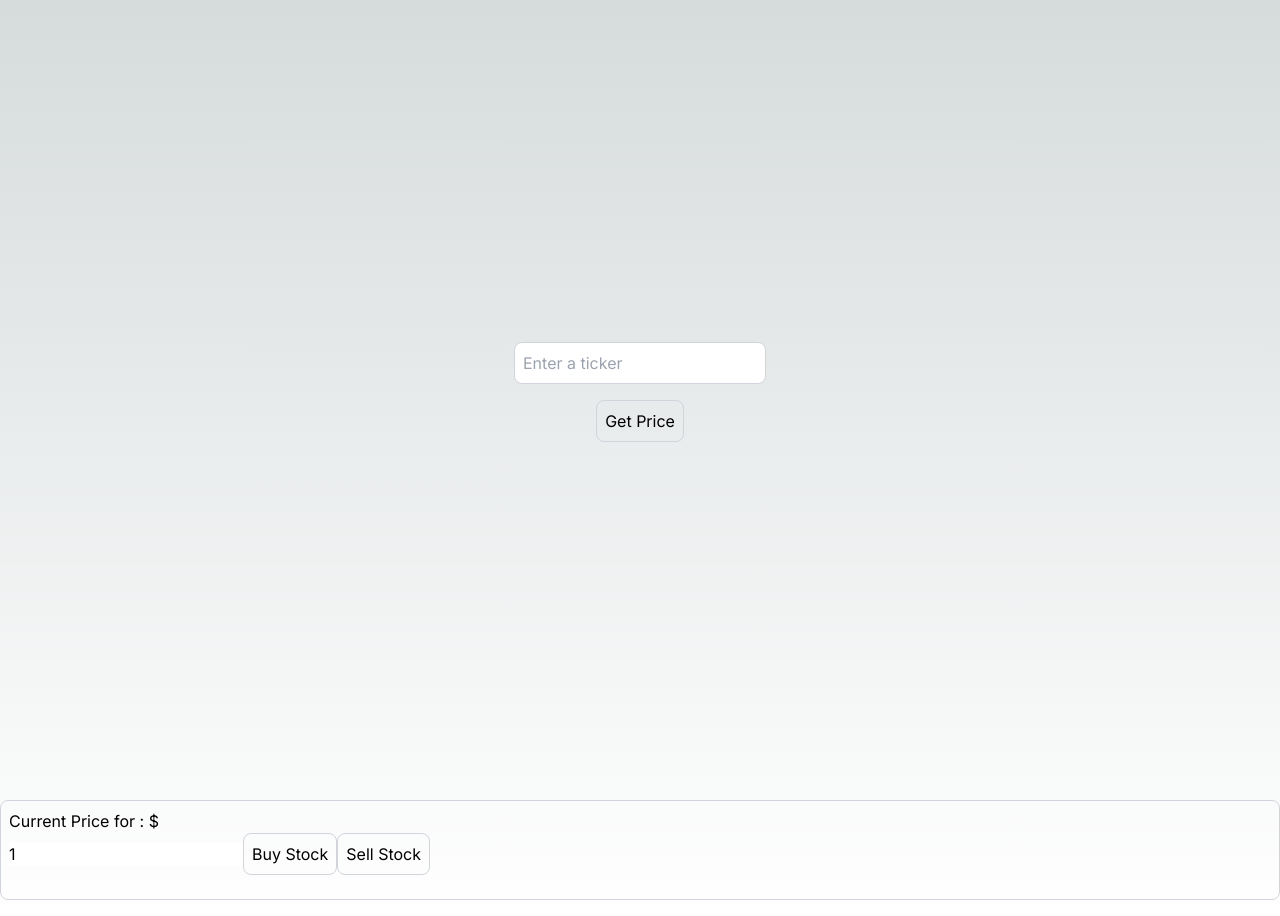
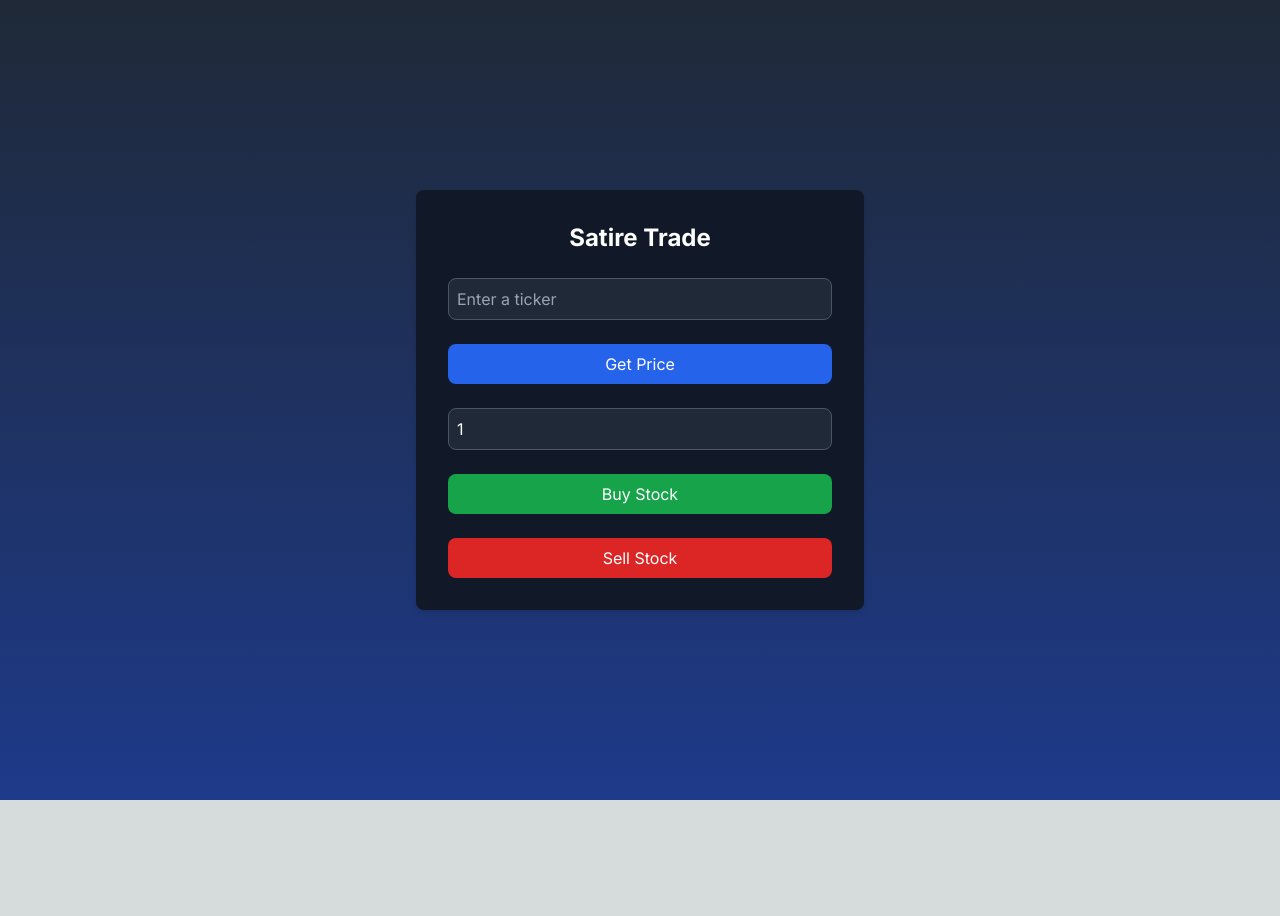
Before and after one commit to EMAlbright/tradingapp, a Next.js app: page /buyStock in a window 1280 px wide. After the commit the page ends 800 px from the top, so only its background shows below. Built offline with nearby package versions, Linux system fonts and the light colour scheme.

Commit message:
UI adjust to /trade, remove duplicate bug

```diff
--- a/src/app/api/users/sellStock/route.ts
+++ b/src/app/api/users/sellStock/route.ts
@@ -34,7 +34,7 @@ export async function POST(request: NextRequest){
     }
 
     await user.save();
-    console.log(user.balance);
+
     return NextResponse.json({
         balance: user.balance,
         tradePosition: {
--- a/src/app/buyStock/page.tsx
+++ b/src/app/buyStock/page.tsx
@@ -1,15 +1,14 @@
-"use client";
+'use client';
+
 import React, { useState } from "react";
 import axios from "axios";
 import { useRouter } from "next/navigation";
 import toast from "react-hot-toast";
-import { NextResponse } from "next/server";
 
 export default function BuyStockPage() {
     const [symbol, setSymbol] = useState("");
-    const [position, setPosition] = useState("");
     const [quantity, setQuantity] = useState(1);
-    const [price, setPrice] = useState(null);
+    const [price, setPrice] = useState<number | null>(null);
     const [loading, setLoading] = useState(false);
     const router = useRouter();
 
@@ -20,7 +19,6 @@ export default function BuyStockPage() {
             //fix key later
             const response = await fetch(`https://finnhub.io/api/v1/quote?symbol=${symbol}&token=${key}`);
             const data = await response.json();
-            console.log(data.c);
             setPrice(data.c);
         } catch (error) {
             console.error("Failed to fetch stock price", error);
@@ -30,25 +28,23 @@ export default function BuyStockPage() {
         }
     };
 
-    const onBuyStock = async() => {
-        try{
+    const onBuyStock = async () => {
+        try {
             setLoading(true);
-            const response = await axios.post("/api/users/buyStock", {symbol, quantity, price})
-            setPosition("Buy");
-            toast.success("Stock purchased!")
-            router.push("/home")
-        }
-        catch(error: any){
+            await axios.post("/api/users/buyStock", { symbol, quantity, price });
+            toast.success("Stock purchased!");
+            router.push("/home");
+        } catch (error: any) {
             toast.error(error.response?.data?.error || "Stock purchase failed");
-        } finally{
+        } finally {
             setLoading(false);
         }
-    }
+    };
 
     const onSellStock = async () => {
         try {
             setLoading(true);
-            const response = await axios.post("/api/users/sellStock", { symbol, quantity });
+            await axios.post("/api/users/sellStock", { symbol, quantity });
             toast.success("Stock sold!");
             router.push("/home");
         } catch (error: any) {
@@ -58,24 +54,31 @@ export default function BuyStockPage() {
         }
     };
 
-    return(
-        <div className="mainContainer">
-            <div className="flex flex-col items-center justify-center min-h-screen py-2">
+    return (
+        <div className="min-h-screen flex flex-col items-center justify-center bg-gradient-to-b from-gray-800 to-blue-900 text-white p-4">
+            <div className="w-full max-w-md p-8 space-y-6 bg-gray-900 rounded-lg shadow-md">
+                <h1 className="text-2xl font-bold text-center">Satire Trade</h1>
                 <input
-            className="p-2 border border-gray-300 rounded-lg mb-4"
+                    className="w-full p-2 border border-gray-600 rounded-lg bg-gray-800 placeholder-gray-400 text-white"
                     type="text"
                     placeholder="Enter a ticker"
                     value={symbol}
                     onChange={(e) => setSymbol(e.target.value)}
                 />
-            <button onClick={fetchStockPrice}
-            className="p-2 border border-gray-300 rounded-lg mb-4">
-                Get Price
+                <button
+                    onClick={fetchStockPrice}
+                    className="w-full p-2 bg-blue-600 hover:bg-blue-700 rounded-lg"
+                    disabled={loading}
+                >
+                    {loading ? 'Loading...' : 'Get Price'}
                 </button>
+                {price !== null && (
+                    <div className="text-center">
+                        <p>Current Price for {symbol}: ${price}</p>
                     </div>
-            <div className="p-2 border border-gray-300 rounded-lg mb-4">
-                <p>Current Price for {symbol}: ${price}</p>
+                )}
                 <input
+                    className="w-full p-2 border border-gray-600 rounded-lg bg-gray-800 placeholder-gray-400 text-white"
                     type="number"
                     min="1"
                     placeholder="Enter a quantity"
@@ -84,17 +87,19 @@ export default function BuyStockPage() {
                 />
                 <button
                     onClick={onBuyStock}
-                        className="p-2 border border-gray-300 rounded-lg mb-4"
+                    className="w-full p-2 bg-green-600 hover:bg-green-700 rounded-lg"
+                    disabled={loading}
                 >
                     Buy Stock
                 </button>
                 <button
                     onClick={onSellStock}
-                    className="p-2 border border-gray-300 rounded-lg mb-4"
+                    className="w-full p-2 bg-red-600 hover:bg-red-700 rounded-lg"
+                    disabled={loading}
                 >
                     Sell Stock
                 </button>
             </div>
         </div>
-    )
+    );
 }
--- a/src/app/home/page.tsx
+++ b/src/app/home/page.tsx
@@ -2,11 +2,11 @@
 import './page.css';
 import Link from "next/link";
 import React, { useState, useEffect } from 'react';
-import StockList from '../tradingview/page';
 import { useRouter } from "next/navigation";
 import Balance from '../userBalance/page';
 import axios from 'axios';
 import toast from 'react-hot-toast';
+import TradingViewWidget from '../tradingview/page';
 
 export default function Home() {
 
@@ -67,7 +67,7 @@ export default function Home() {
     </div>
   </div>
   <div className="tradingViewChart" style={{ height: "500px" }}>
-     <StockList />
+     <TradingViewWidget />
   </div>
 </main>
   );
--- a/src/app/tradingview/page.jsx
+++ b/src/app/tradingview/page.jsx
@@ -21,12 +21,12 @@ function TradingViewWidget() {
           "locale": "en",
           "enable_publishing": false,
           "allow_symbol_change": true,
-          "calendar": false,
+          "calendar": true,
           "support_host": "https://www.tradingview.com"
         }`;
       container.current.appendChild(script);
       return () => {
-
+        container.current.removeChild(script);
       };
     },
     []
@@ -39,4 +39,4 @@ function TradingViewWidget() {
   );
 }
 
-export default memo(TradingViewWidget);
+export default React.memo(TradingViewWidget);
```
Lines whose indentation alone changed are shown as unchanged.
